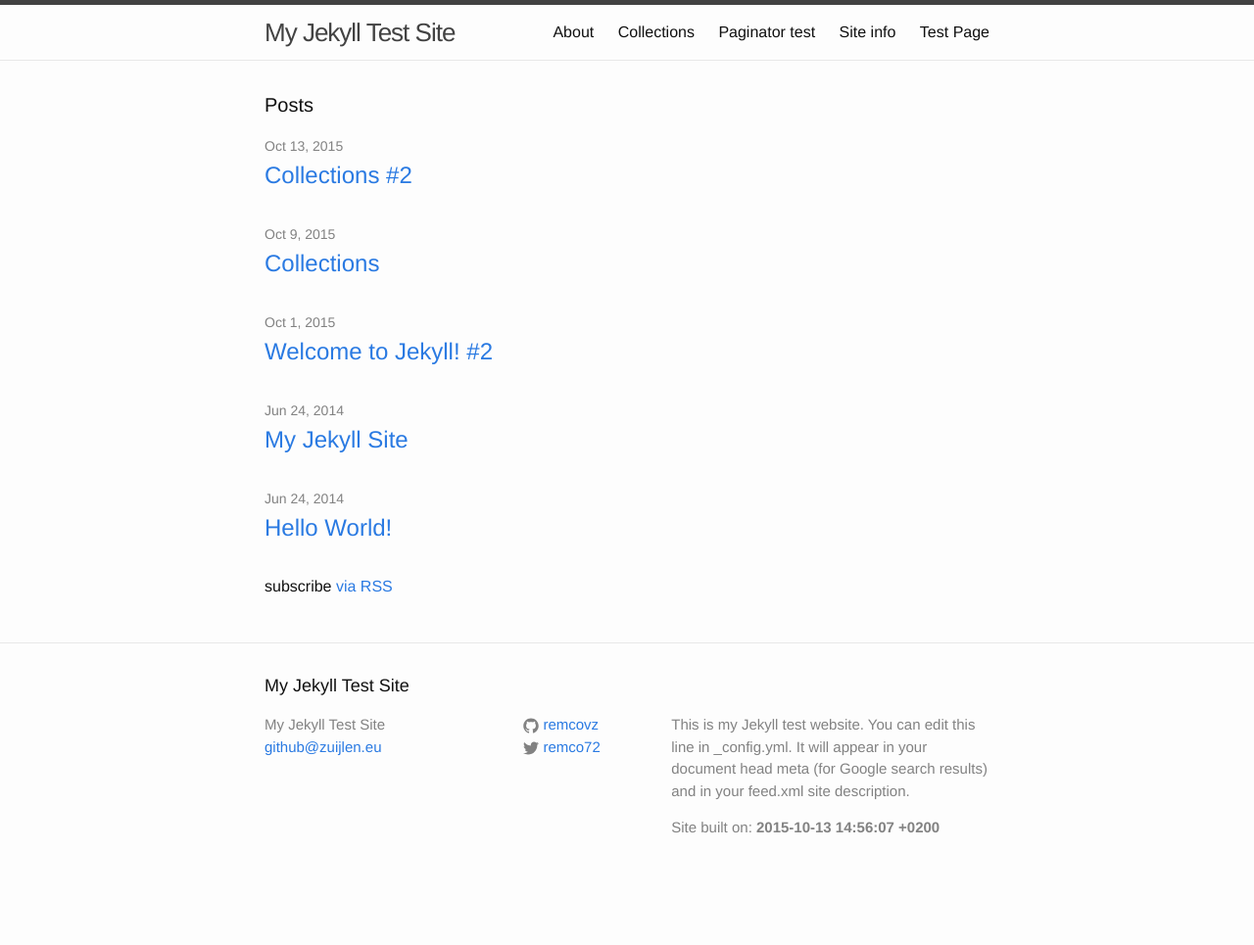
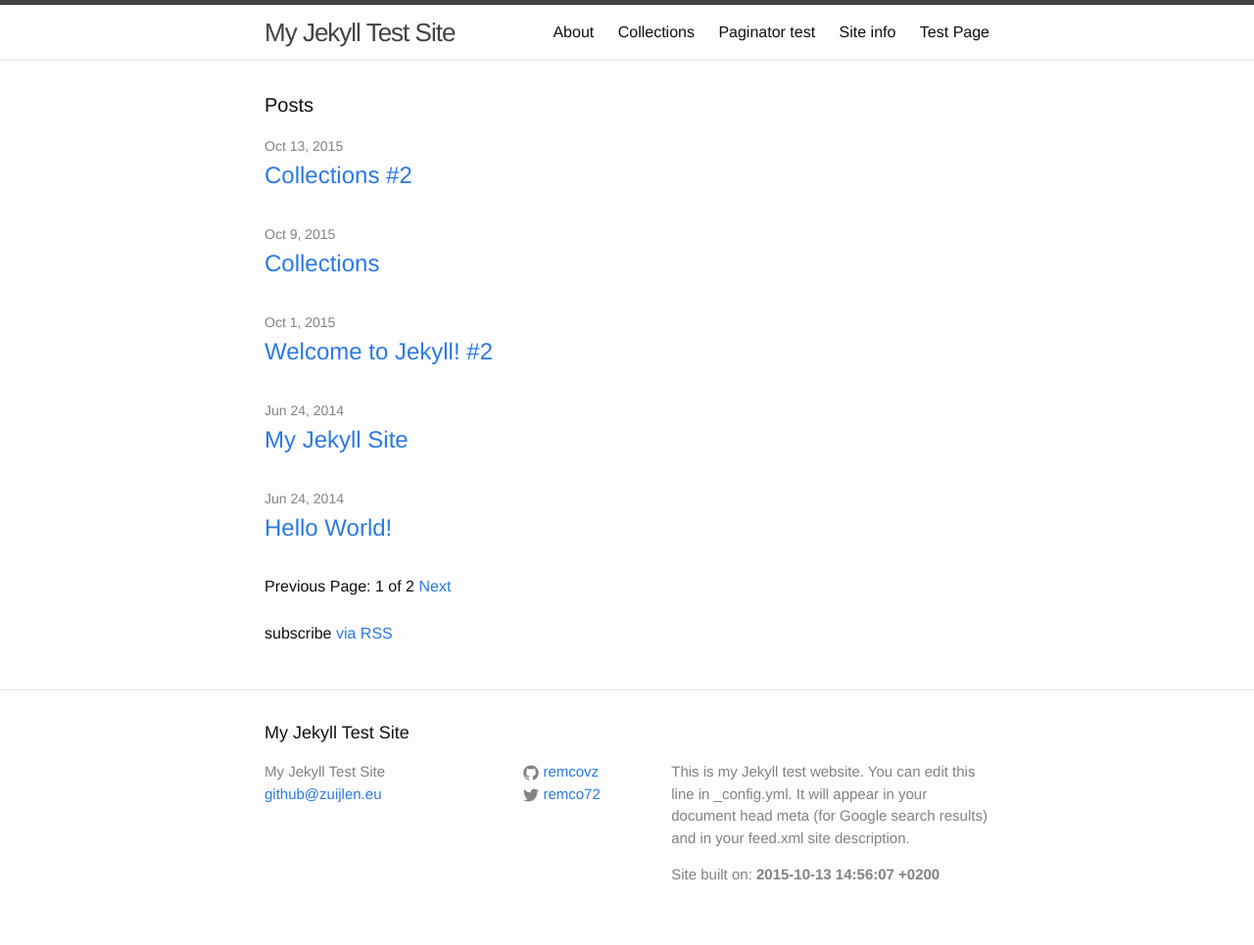
Before and after one commit to remcovz/hello-world, a Jekyll site: the page built from index.html, in a window 1280 px wide. Shown: the whole page at 98% size. Built offline with Jekyll 4.4.1, drawn with Linux system fonts in a browser that asks for light colours; the list of posts is cut into pages by our own code; before the commit the page ends 917 px from its top, so only the background shows below that.

Commit message:
pagination links added under links to posts

```diff
--- a/index.html
+++ b/index.html
@@ -18,6 +18,21 @@
     {% endfor %}
   </ul>
 
+  <!-- Pagination links -->
+  <div class="pagination">
+    {% if paginator.previous_page %}
+      <a href="{{ paginator.previous_page_path | prepend: site.baseurl }}" class="previous">Previous</a>
+    {% else %}
+      <span class="previous">Previous</span>
+    {% endif %}
+    <span class="page_number ">Page: {{ paginator.page }} of {{ paginator.total_pages }}</span>
+    {% if paginator.next_page %}
+      <a href="{{ paginator.next_page_path | prepend: site.baseurl }}" class="next">Next</a>
+    {% else %}
+      <span class="next ">Next</span>
+    {% endif %}
+  </div>
+  <br>
   <p class="rss-subscribe">subscribe <a href="{{ "/feed.xml" | prepend: site.baseurl }}">via RSS</a></p>
 
 </div>
```
